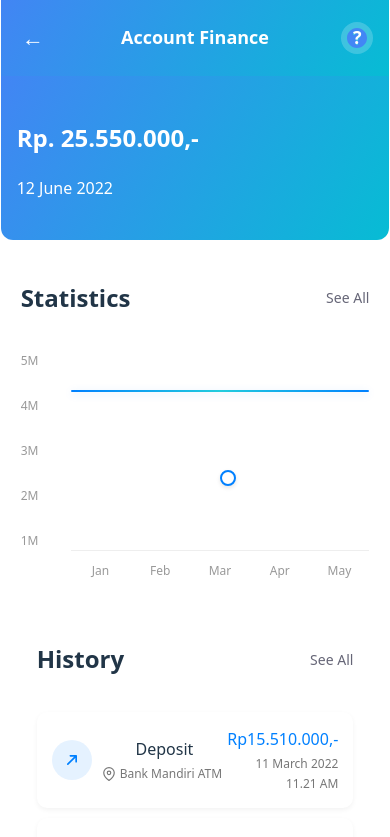
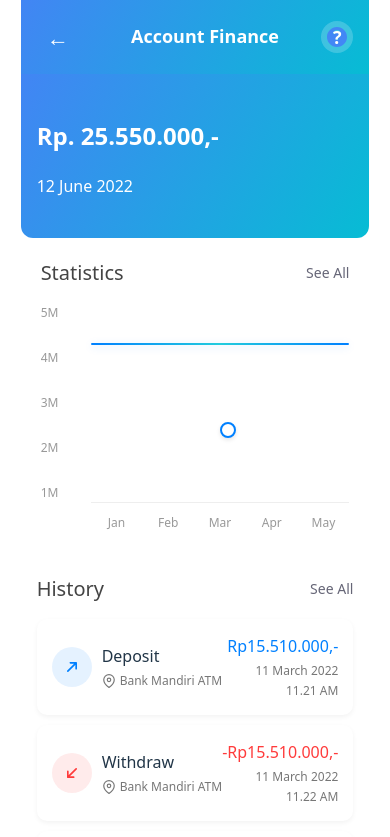
Before and after one commit to farah-bot/SkwnFrontendDev-2-FarahFairuz, a React (Vite) app: page /account-finance in a window 390 px wide. Shown: the top 837 px of the page. Built offline with nearby package versions, Linux system fonts and the light colour scheme.

Commit message:
style: add header layout, spacing, and responsive styles

```diff
--- a/src/App.css
+++ b/src/App.css
@@ -1,9 +1,8 @@
 #root {
   max-width: 1280px;
   margin: 0 auto;
-  /* padding: 2rem; */
-  text-align: center;
 }
+
 
 .logo {
   height: 6em;
--- a/src/components/Header.jsx
+++ b/src/components/Header.jsx
@@ -1,21 +1,21 @@
 import React from "react";
-// import "../styles/Header.css";
-// import profilePlaceholder from "/images/foto.png";
+import "../styles/Header.css";
 
-const Header = ({ name, hasProfilePic }) => {
+const Header = ({ name, userImage }) => {
   return (
     <div className="header">
       <div className="greeting">
         <p>Hello,</p>
-        <h1>{name}!</h1>
+        <h2>{name}!</h2>
       </div>
-      {hasProfilePic && (
+      {userImage && (
         <div className="profile-pic">
-          {/* <img src={profilePlaceholder} alt="Profile" /> */}
+          <img src={userImage} alt="Profile" />
         </div>
       )}
     </div>
   );
 };
 
+
 export default Header;
--- a/src/pages/HomePage.jsx
+++ b/src/pages/HomePage.jsx
@@ -29,7 +29,7 @@
 
   return (
     <div className="home-page">
-      <Header userName="Aurellia" userImage="https://via.placeholder.com/50" />
+      <Header name="Aurellia" userImage="/images/download-1.jpg" />
 
       <section className="cards-section">
         <div className="section-header">
--- /dev/null
+++ b/src/styles/Header.css
@@ -0,0 +1,60 @@
+.header {
+    /* height: 160px; */
+    display: flex;
+    align-items: center;
+    justify-content: space-between;
+    /* padding: 20px; */
+    /* color: white;
+    background: linear-gradient(90deg, #0080ff 0%, #22ccdd 100%); */
+    position: relative;
+  }
+
+  .header-left {
+    display: flex;
+    align-items: center;
+  }
+
+  .profile-pic img {
+    width: 60px;
+    height: 60px;
+    border-radius: 50%;
+    object-fit: cover;
+  }
+
+  .back-button {
+    background: none;
+    border: none;
+    cursor: pointer;
+    padding: 5px;
+    margin-right: 10px;
+    display: flex;
+    align-items: center;
+    justify-content: center;
+  }
+
+  .header-title {
+    font-size: 24px;
+    font-weight: 600;
+    margin: 0;
+  }
+
+  .help-button {
+    background: none;
+    border: none;
+    cursor: pointer;
+    padding: 5px;
+    display: flex;
+    align-items: center;
+    justify-content: center;
+  }
+
+  @media (max-width: 380px) {
+    .header {
+      padding: 15px;
+      height: 140px;
+    }
+
+    .header-title {
+      font-size: 20px;
+    }
+  }
--- a/src/styles/TransactionHistory.css
+++ b/src/styles/TransactionHistory.css
@@ -1,6 +1,3 @@
-.transaction-history {
-    padding: 0 20px 20px;
-  }
 
   .right-actions {
     display: flex;
@@ -26,6 +23,13 @@
     gap: 10px;
   }
 
+  .section-header h2 {
+    font-size: 20px;
+    color: #444;
+    font-weight: 500;
+    margin: 0;
+  }
+
   @media (max-width: 380px) {
     .transaction-history {
       padding: 0 15px 15px;
```
Also changed, not shown: src/styles/VisaCard.css (+7 -3 lines), public/images/download-1.jpg (added).
